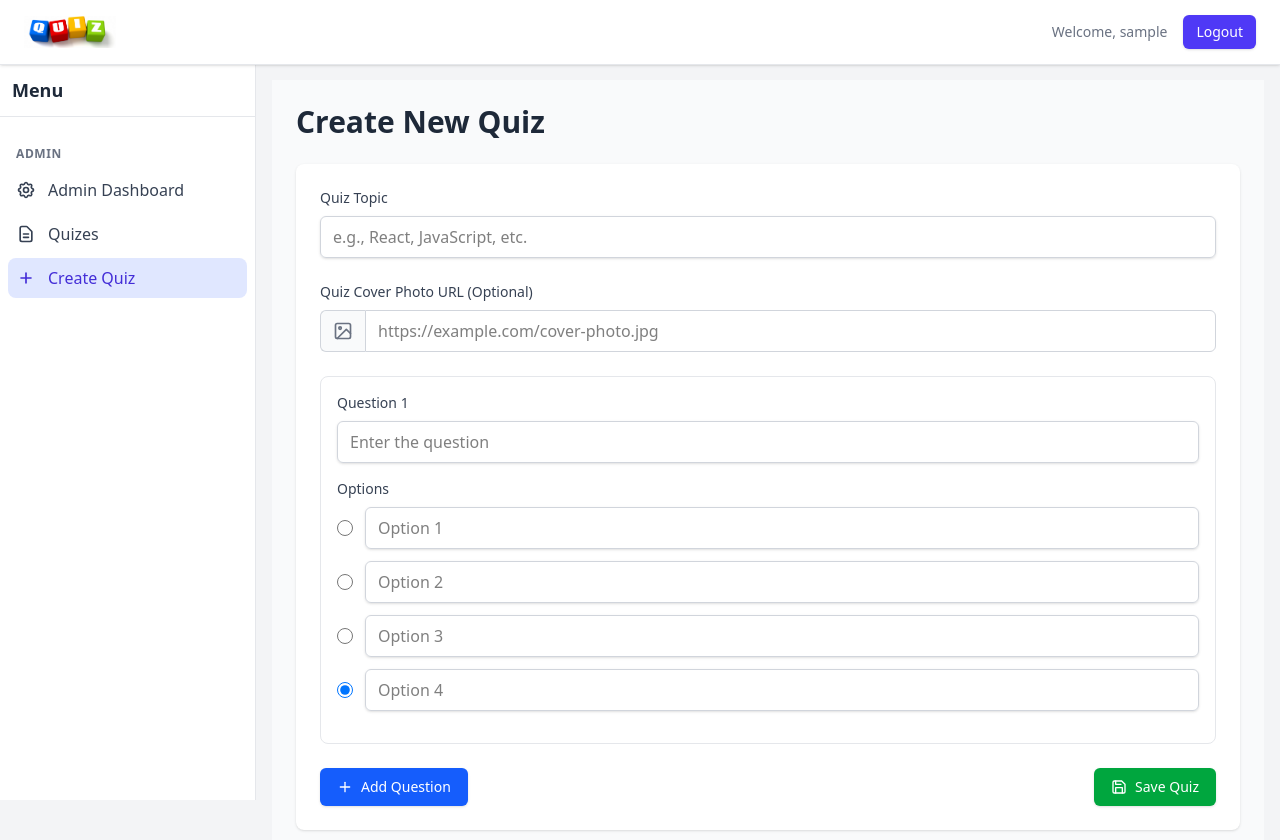
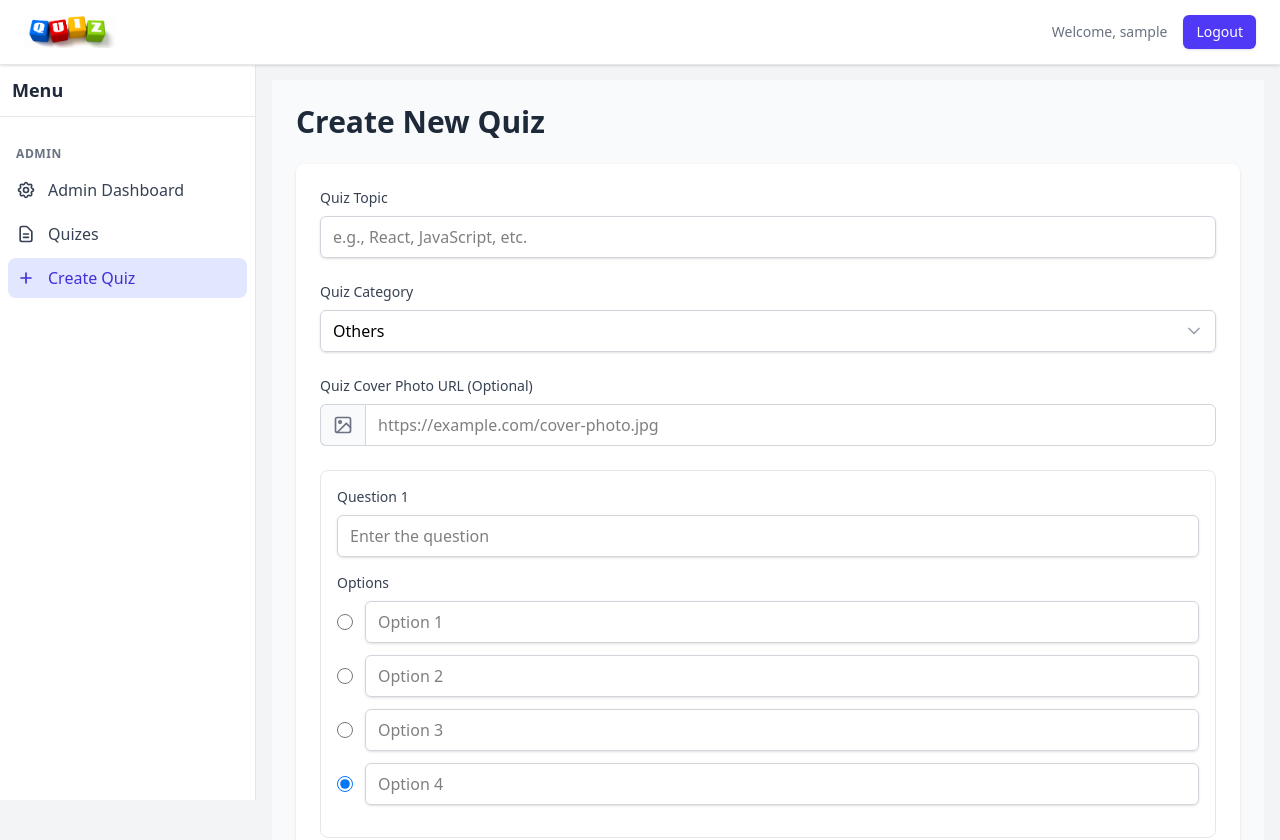
Before and after one commit to Himanshu-coder007/Quiz-app, a React (Vite) app: page /dashboard/create-quiz in a window 1280 px wide. Shown: the top 840 px of the page. Built offline with nearby package versions, Linux system fonts and the light colour scheme; sample sign-in values are in the browser's storage.

Commit message:
some changes done in admin module

```diff
--- a/src/pages/Quizes.jsx
+++ b/src/pages/Quizes.jsx
@@ -24,7 +24,7 @@ const Quizes = () => {
       name: topicName,
       count: storedQuizzes[topicName].questions.length,
       image: storedQuizzes[topicName].coverPhoto || 'https://via.placeholder.com/300x200?text=Quiz+Cover',
-      category: 'Others',
+      category: storedQuizzes[topicName].category || 'Others',
       isCustom: true
     }));
     setCustomQuizzes(customQuizTopics);
@@ -41,10 +41,10 @@ const Quizes = () => {
     "Cyber Security": cybersecurityImage
   };
 
-  // Categories for filtering (now includes 'Others')
+  // Categories for filtering (now includes all possible categories)
   const categories = ['All', 'Programming', 'Computer Science', 'Security', 'Others'];
 
-  // Topic to category mapping
+  // Topic to category mapping for predefined quizzes
   const topicCategories = {
     "React": "Programming",
     "JavaScript": "Programming",
@@ -66,7 +66,7 @@ const Quizes = () => {
       name: topicName,
       count: data.quizzes[topicName].length,
       image: topicImages[topicName],
-      category: topicCategories[topicName] || 'Other',
+      category: topicCategories[topicName] || 'Others',
       isCustom: false
     };
   });
--- a/src/pages/admin/CreateQuiz.jsx
+++ b/src/pages/admin/CreateQuiz.jsx
@@ -1,9 +1,10 @@
 import React, { useState } from 'react';
-import { FiPlus, FiTrash2, FiSave, FiImage } from 'react-icons/fi';
+import { FiPlus, FiTrash2, FiSave, FiImage, FiChevronDown } from 'react-icons/fi';
 
 const CreateQuiz = () => {
   const [quizTopic, setQuizTopic] = useState('');
   const [quizCoverPhoto, setQuizCoverPhoto] = useState('');
+  const [quizCategory, setQuizCategory] = useState('Others');
   const [questions, setQuestions] = useState([
     {
       id: 1,
@@ -12,6 +13,8 @@ const CreateQuiz = () => {
       answer: ''
     }
   ]);
+
+  const categories = ['Programming', 'Computer Science', 'Security', 'Others'];
 
   const handleAddQuestion = () => {
     const newId = questions.length > 0 ? Math.max(...questions.map(q => q.id)) + 1 : 1;
@@ -86,10 +89,11 @@ const CreateQuiz = () => {
     // Get existing quizzes from localStorage
     const existingQuizzes = JSON.parse(localStorage.getItem('quizzes')) || {};
 
-    // Create new quiz object with cover photo
+    // Create new quiz object with cover photo and category
     const newQuiz = {
       [quizTopic]: {
         coverPhoto: quizCoverPhoto,
+        category: quizCategory,
         questions: questions.map(q => ({
           id: q.id,
           question: q.question,
@@ -108,6 +112,7 @@ const CreateQuiz = () => {
     alert('Quiz saved successfully!');
     setQuizTopic('');
     setQuizCoverPhoto('');
+    setQuizCategory('Others');
     setQuestions([{
       id: 1,
       question: '',
@@ -133,6 +138,27 @@ const CreateQuiz = () => {
             className="w-full px-3 py-2 border border-gray-300 rounded-md shadow-sm focus:outline-none focus:ring-blue-500 focus:border-blue-500"
             placeholder="e.g., React, JavaScript, etc."
           />
+        </div>
+
+        <div className="mb-6">
+          <label htmlFor="quizCategory" className="block text-sm font-medium text-gray-700 mb-2">
+            Quiz Category
+          </label>
+          <div className="relative">
+            <select
+              id="quizCategory"
+              value={quizCategory}
+              onChange={(e) => setQuizCategory(e.target.value)}
+              className="appearance-none w-full px-3 py-2 border border-gray-300 rounded-md shadow-sm focus:outline-none focus:ring-blue-500 focus:border-blue-500 pr-10"
+            >
+              {categories.map((category) => (
+                <option key={category} value={category}>{category}</option>
+              ))}
+            </select>
+            <div className="absolute inset-y-0 right-0 flex items-center pr-3 pointer-events-none">
+              <FiChevronDown className="h-5 w-5 text-gray-400" />
+            </div>
+          </div>
         </div>
 
         <div className="mb-6">
```
